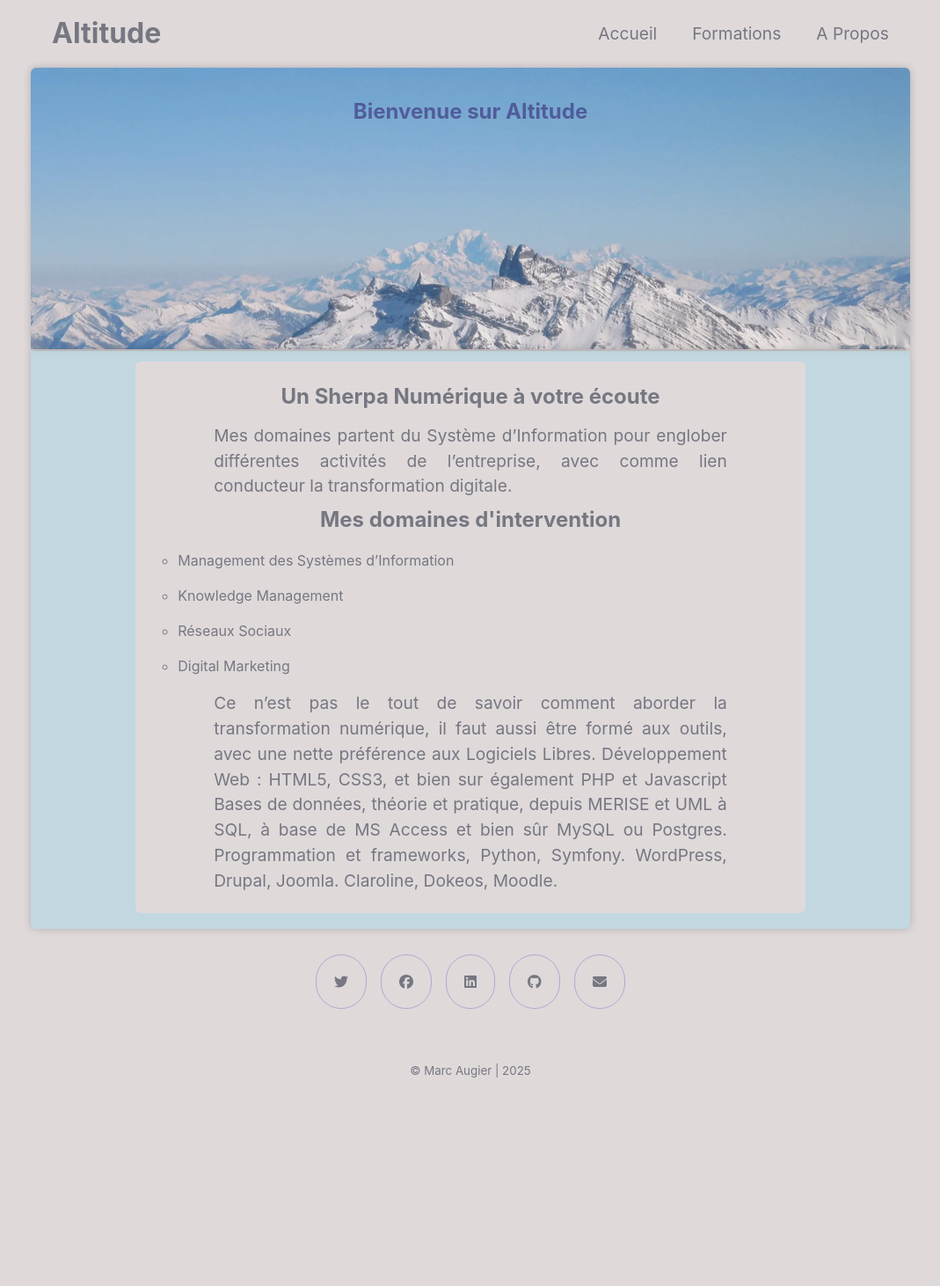
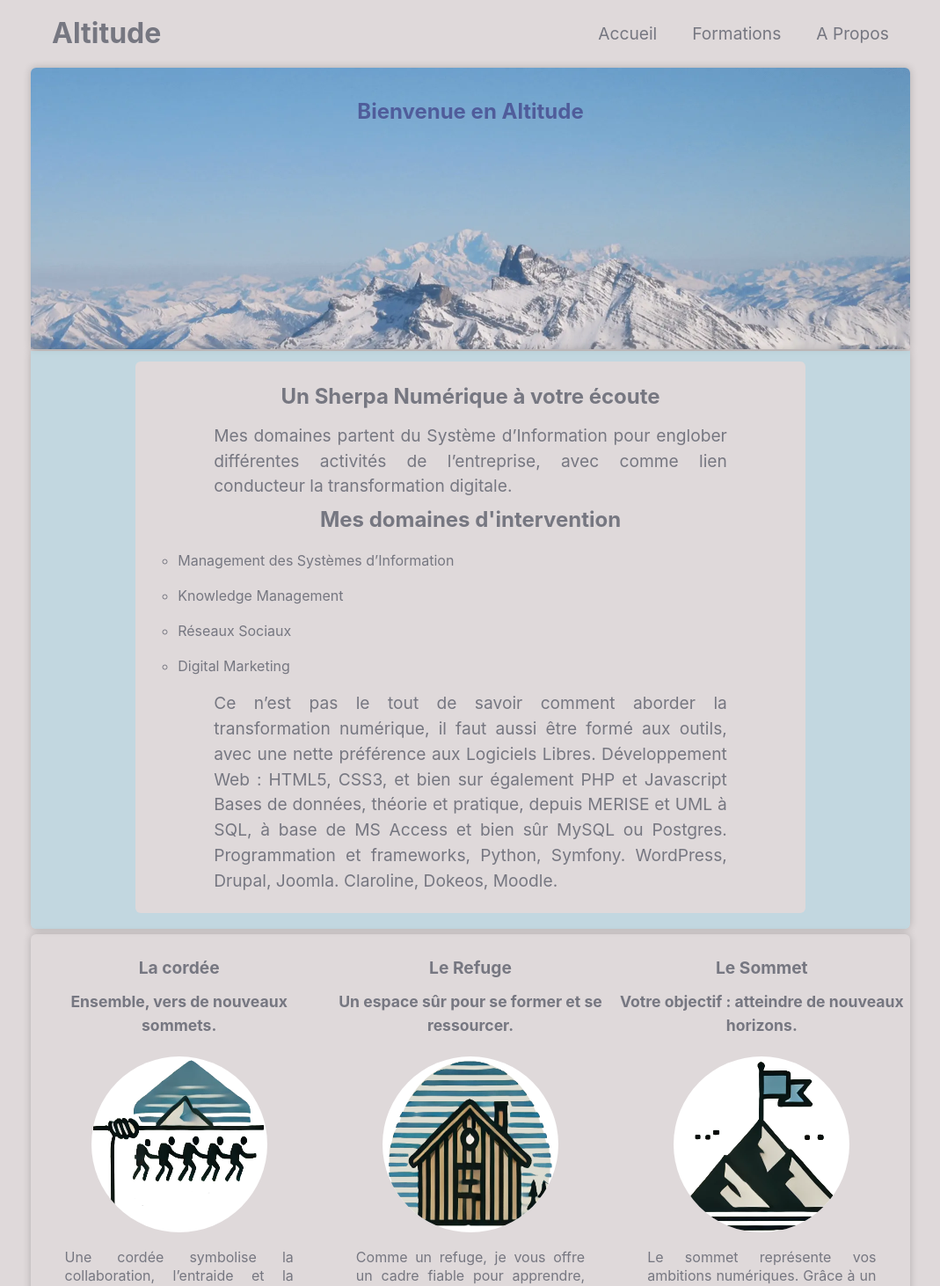
Before and after one commit to marcyves/marcyves.github.io, a React (Vite) app: page / in a window 1280 px wide. Shown: the top 1462 px of the page at 88% size, without its empty margins (105-1174 px from the left). Before the commit the page ends 1260 px from the top, so only its background shows below. Built offline with nearby package versions, Linux system fonts and the light colour scheme.

Commit message:
socials sur toutes les pages

```diff
--- a/src/main.jsx
+++ b/src/main.jsx
@@ -16,6 +16,7 @@ import Footer from './components/Footer'
 
 
 import './index.css'
+import Socials from './components/Socials'
 
 const navLink = [
   { name: 'Accueil', href: '/' },
@@ -41,6 +42,7 @@ createRoot(document.getElementById('root')).render(
           />
         </Routes>
       </main>
+      <Socials />
       <Footer />
     </BrowserRouter>
   </StrictMode>,
--- a/src/pages/Home/index.jsx
+++ b/src/pages/Home/index.jsx
@@ -1,15 +1,15 @@
 import Hero from "../../components/Hero";
 import HomeText from "../../components/HomeText";
-import Socials from "../../components/Socials";
+import HomeTroisCol from "../../components/HomeTroisCol";
 
 import "./index.css";
 
 function Home() {
   return (
     <div>
-      <Hero text="Bienvenue sur Altitude" />
+      <Hero text="Bienvenue en Altitude" />
       <HomeText />
-      <Socials />
+      <HomeTroisCol />
     </div>
   );
 }
```
